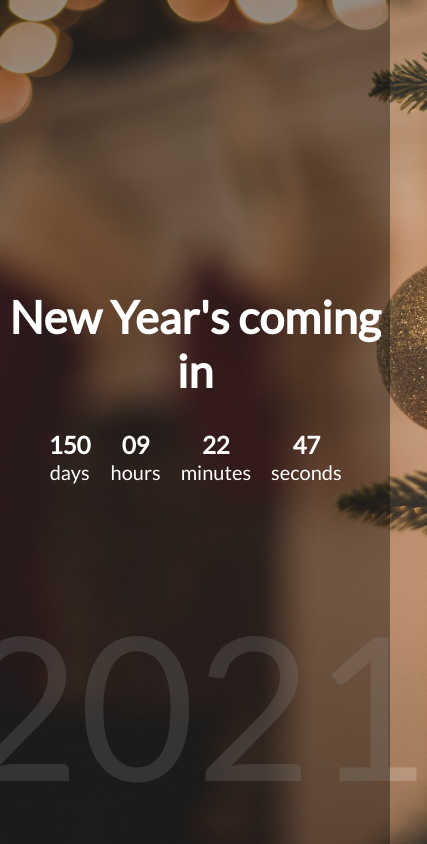
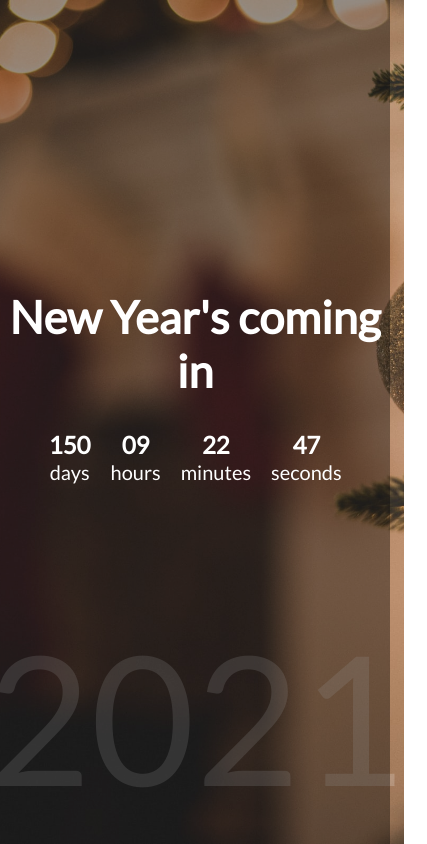
Before and after one commit to iLoush/new_year_countdown, a plain HTML site: page index.html in a window 390 px wide. Shown: the whole page, 427 px wide, since content can reach past the window. Drawn offline with Linux system fonts and the light colour scheme.

Commit message:
font size for .year changed for small devices

```diff
--- a/style.css
+++ b/style.css
@@ -86,4 +86,8 @@ h1 {
    .time small {
       font-size: 10px;
    }
+
+   .year {
+      font-size: 180px;
+   }
 }
```
